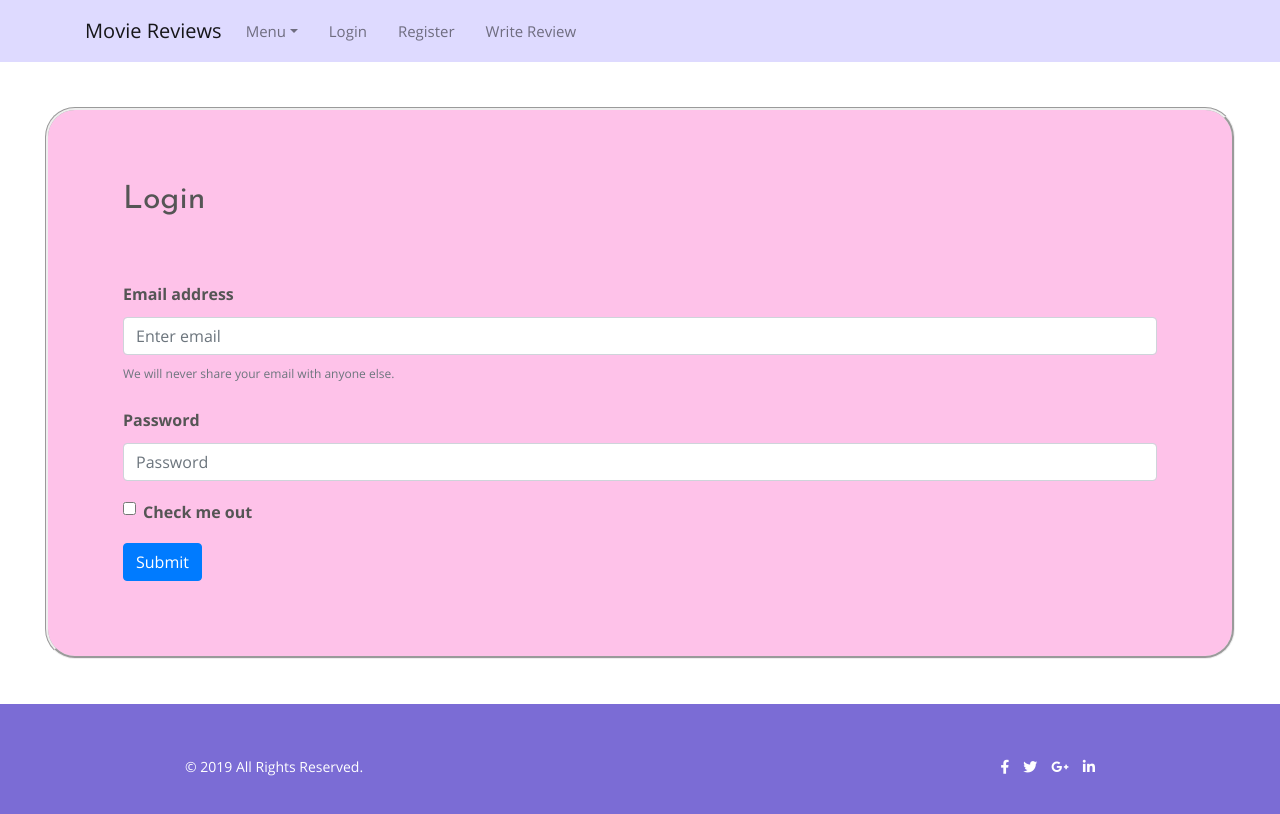
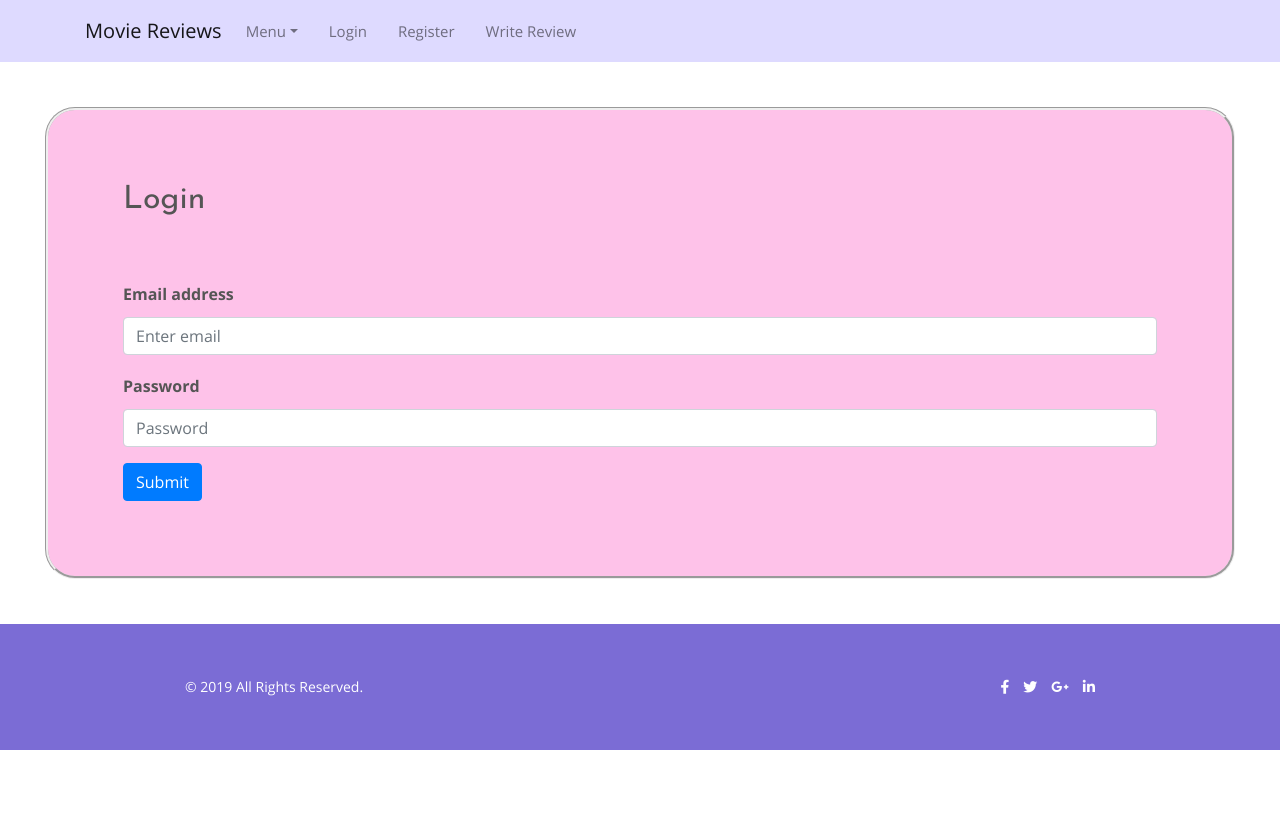
Before and after one commit to MoviesReviews/MoviesReviews.github.pages, a React (Vite) app in the folder client/: page /login in a window 1280 px wide. Shown: the top 814 px of the page. Built offline with nearby package versions, Linux system fonts and the light colour scheme.

Commit message:
Login created

```diff
--- a/client/src/App.jsx
+++ b/client/src/App.jsx
@@ -25,8 +25,14 @@ function App() {
   const registerHandler = async (registerState) => {
     const category = Object.entries(registerState).filter(x => x[1] == true).map(x => x[0]).join(', ')
 
-    const data = await userService.register( registerState.email, registerState.password, registerState.username, category)
-    console.log(data)
+    const data = await userService.register(registerState.email, registerState.password, registerState.username, category)
+    setAuthState(data)
+    localStorage.setItem('token', data.accessToken)
+    navigate('/')
+  }
+
+  const loginHandler = async (loginState) => {
+    const data = await userService.login(loginState.email, loginState.password)
     setAuthState(data)
     localStorage.setItem('token', data.accessToken)
     navigate('/')
@@ -38,14 +44,14 @@ function App() {
         <Navbar />
 
         <Routes>
-          <Route path='/' element={<Home />}/>
-          <Route path='/movie-reviews' element={<Reviews />}/>
-          <Route path='/movie-reviews/:id/details' element={<ReviewDetails />}/>
-          <Route path='/create-review' element={<CreateReview />}/>
-          <Route path='/users' element={<AllUsers />}/>
-          <Route path='/login' element={<Login />}/>
-          <Route path='/register' element={<Register registerHandler={registerHandler} />}/>
-          <Route path='*' element={<NotFound />}/>
+          <Route path='/' element={<Home />} />
+          <Route path='/movie-reviews' element={<Reviews />} />
+          <Route path='/movie-reviews/:id/details' element={<ReviewDetails />} />
+          <Route path='/create-review' element={<CreateReview />} />
+          <Route path='/users' element={<AllUsers />} />
+          <Route path='/login' element={<Login loginHandler={loginHandler} />} />
+          <Route path='/register' element={<Register registerHandler={registerHandler} />} />
+          <Route path='*' element={<NotFound />} />
         </Routes>
 
         <Footer />
--- a/client/src/Components/login/Login.jsx
+++ b/client/src/Components/login/Login.jsx
@@ -1,29 +1,31 @@
 import Button from 'react-bootstrap/Button';
 import Form from 'react-bootstrap/Form';
 import styles from '../login/Login.module.css'
+import { useForm } from '../../hooks/useForm';
 
-function Login() {
+function Login({loginHandler}) {
+    const {formValues, onSubmit, onChange} = useForm(loginHandler, {
+        email: '',
+        password: ''
+    })
+
     return (
         <section className='section-container'>
             <div className="content-container">
                 <h1 className={`heading ${styles.heading}`}>Login</h1>
 
-                <Form>
-                    <Form.Group className="mb-3" controlId="formBasicEmail">
+                <Form onSubmit={onSubmit}>
+                    <Form.Group className="mb-3">
                         <Form.Label>Email address</Form.Label>
-                        <Form.Control type="email" placeholder="Enter email" />
-                        <Form.Text className="text-muted">
-                            We will never share your email with anyone else.
-                        </Form.Text>
+                        <Form.Control type="email" placeholder="Enter email" name='email' id='email' value={formValues.email} onChange={onChange} />
+
                     </Form.Group>
 
-                    <Form.Group className="mb-3" controlId="formBasicPassword">
+                    <Form.Group className="mb-3">
                         <Form.Label>Password</Form.Label>
-                        <Form.Control type="password" placeholder="Password" />
+                        <Form.Control type="password" placeholder="Password" name='password' id='password' value={formValues.password} onChange={onChange} />
                     </Form.Group>
-                    <Form.Group className="mb-3" controlId="formBasicCheckbox">
-                        <Form.Check type="checkbox" label="Check me out" />
-                    </Form.Group>
+
                     <Button variant="primary" type="submit">
                         Submit
                     </Button>
--- a/client/src/services/userService.js
+++ b/client/src/services/userService.js
@@ -11,3 +11,11 @@ export const register = async (email, password, username, category) => {
     })
     return data
 }
+
+export const login = async (email, password) => {
+    const data = await requests.post(`${baseUrl}/login`, {
+        email,
+        password
+    })
+    return data
+}
```
